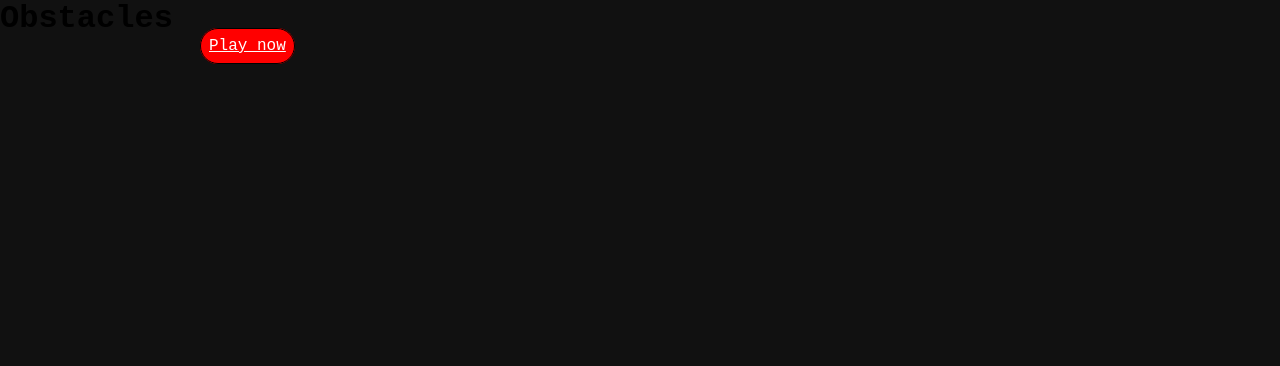
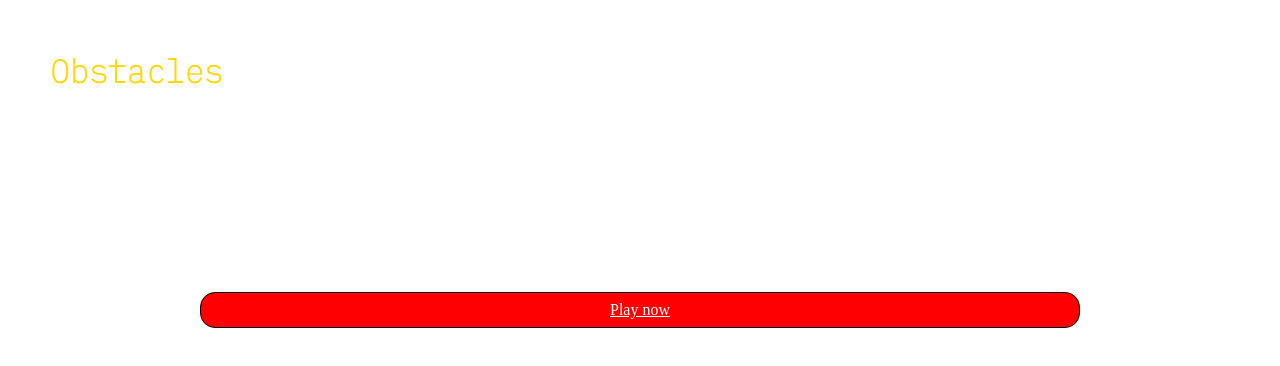
Before and after one commit to Hussainx11/project-1, a plain HTML site: page html-1.html in a window 1280 px wide. Drawn offline with Linux system fonts and the light colour scheme.

Commit message:
imported font from google fonts

```diff
--- a/html-1.html
+++ b/html-1.html
@@ -5,7 +5,10 @@
   <meta http-equiv="X-UA-Compatible" content="IE=edge">
   <meta name="viewport" content="width=device-width, initial-scale=1.0">
   <link rel="stylesheet" href="style.css">
-  <title>Stickman Obstacle course</title>
+  <title>Obstacle course</title>
+  <style>
+    @import url('https://fonts.googleapis.com/css2?family=IBM+Plex+Mono:wght@100&display=swap');
+    </style>
 </head>
 <body>
   <main>
--- a/style.css
+++ b/style.css
@@ -1,21 +1,21 @@
-body {
-  height: 100%;
-  margin: 0;
-  padding: 0;
-  font-family: 'Inconsolata', monospace;
-  background-color: #111;
+h1{
+  margin-top: 50px;
+  margin-left: 50px;
+  color: gold;
+  font-family: 'IBM Plex Mono', monospace;
 }
 a {
+  display: flex;
+  flex-direction: column-reverse;
+  justify-content: flex-end;
+  align-items: center;
   border: 1px solid black;
-  border-radius: 30px;
+  border-radius: 15px;
   background-color: red;
   color: white;
   padding: 8px;
   margin: 200px;
   cursor: pointer;
-  flex-direction: column;
-  justify-self: center;
-  align-items: center;
 }
 
 *{
@@ -36,7 +36,7 @@ body{
   bottom: 0;
 }
 #player{
-  height: 75px;
+  height: 40px;
   width: 30px;
   background-color: red;
   border-radius: 25%;
```
